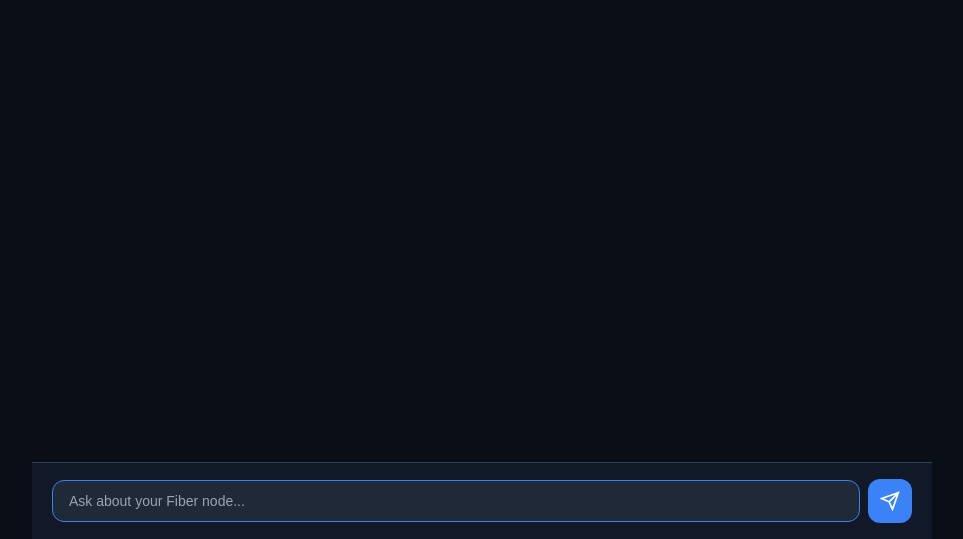
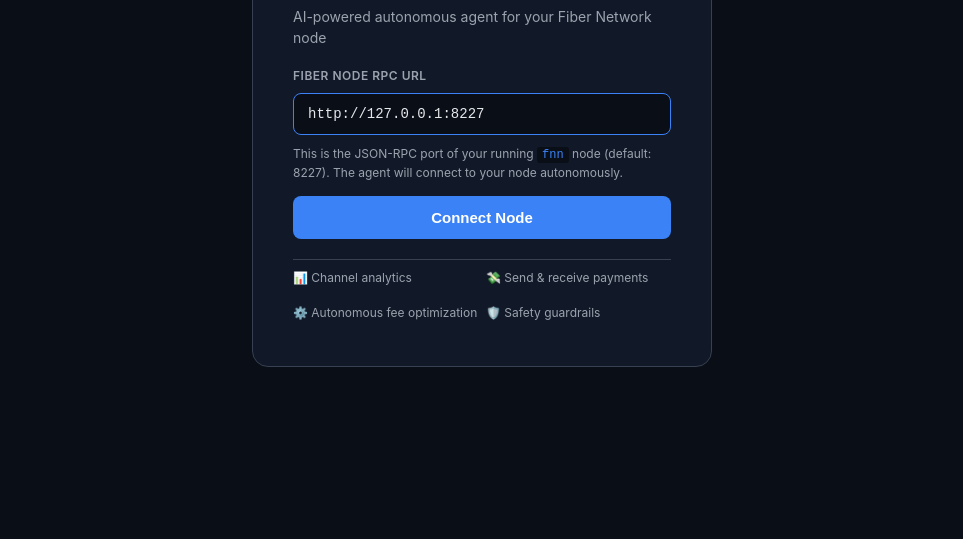
Before and after one commit to RaheemJnr/fiber-pilot, a website: page public/index.html in a window 1280 px wide. Shown: the part 261-800 px from the top of the page, without its empty margins (158-1121 px from the left). Drawn offline with Linux system fonts and the light colour scheme; no server answers.

Commit message:
feat: per-session Fiber RPC + connect screen for hosted deployment
- Add connect screen: users enter their own Fiber node RPC URL before chatting
- Session creation now accepts fiberRpcUrl, creates per-session rpc/safety/audit
- /api/node-status uses sessionId query param to reach the right node
- Each user connects their own node — server is stateless per Fiber instance
- Enables fully hosted deployment where anyone can point to their own fnn node

```diff
--- a/public/app.js
+++ b/public/app.js
@@ -8,24 +8,53 @@ const chatInput = document.getElementById("chat-input");
 const sendBtn = document.getElementById("send-btn");
 const statusDot = document.getElementById("status-dot");
 const nodeInfoEl = document.getElementById("node-info");
+const connectScreen = document.getElementById("connect-screen");
+const chatFooter = document.getElementById("chat-footer");
 
-// Initialize session on load
-async function init() {
+// Handle connect form submit
+async function handleConnect(e) {
+  e.preventDefault();
+  const rpcUrl = document.getElementById("rpc-url-input").value.trim();
+  const btn = document.getElementById("connect-btn");
+  const errEl = document.getElementById("connect-error");
+
+  btn.textContent = "Connecting...";
+  btn.disabled = true;
+  errEl.style.display = "none";
+
   try {
-    const res = await fetch("/api/session", { method: "POST" });
+    const res = await fetch("/api/session", {
+      method: "POST",
+      headers: { "Content-Type": "application/json" },
+      body: JSON.stringify({ fiberRpcUrl: rpcUrl }),
+    });
     const data = await res.json();
     state.sessionId = data.sessionId;
-  } catch {
-    console.error("Failed to create session");
-  }
-  fetchNodeStatus();
-  setInterval(fetchNodeStatus, 30000);
+
+    // Verify node is reachable
+    const status = await fetch(`/api/node-status?sessionId=${state.sessionId}`);
+    const statusData = await status.json();
+
+    if (!statusData.connected) {
+      throw new Error("Could not reach your Fiber node at " + rpcUrl + ". Make sure fnn is running.");
     }
 
-async function fetchNodeStatus() {
-  try {
-    const res = await fetch("/api/node-status");
-    const data = await res.json();
+    // Show chat UI
+    connectScreen.style.display = "none";
+    chatMessages.style.display = "";
+    chatFooter.style.display = "";
+    updateNodeStatus(statusData);
+    setInterval(fetchNodeStatus, 30000);
+
+  } catch (err) {
+    errEl.textContent = err.message;
+    errEl.style.display = "block";
+    btn.textContent = "Connect Node";
+    btn.disabled = false;
+  }
+}
+
+function updateNodeStatus(data) {
   if (data.connected) {
     statusDot.className = "status-dot connected";
     const pk = data.publicKey
@@ -36,6 +65,13 @@ async function fetchNodeStatus() {
     statusDot.className = "status-dot disconnected";
     nodeInfoEl.textContent = "Node disconnected";
   }
+}
+
+async function fetchNodeStatus() {
+  try {
+    const res = await fetch(`/api/node-status?sessionId=${state.sessionId}`);
+    const data = await res.json();
+    updateNodeStatus(data);
   } catch {
     statusDot.className = "status-dot disconnected";
     nodeInfoEl.textContent = "Node disconnected";
@@ -307,4 +343,5 @@ chatInput.addEventListener("keydown", (e) => {
   }
 });
 
-init();
+// Focus the RPC URL input on load
+document.getElementById("rpc-url-input")?.focus();
--- a/public/index.html
+++ b/public/index.html
@@ -101,7 +101,38 @@ chmod 600 ckb/key</pre>
       </div>
     </div>
 
-    <main id="chat-messages" class="chat-messages">
+    <!-- Connect Screen -->
+    <div id="connect-screen" class="connect-screen">
+      <div class="connect-card">
+        <div class="connect-logo">
+          <span>&#x26A1;</span>
+          <span>fiber-pilot</span>
+        </div>
+        <p class="connect-tagline">AI-powered autonomous agent for your Fiber Network node</p>
+        <form id="connect-form" onsubmit="handleConnect(event)">
+          <label for="rpc-url-input">Fiber Node RPC URL</label>
+          <input
+            type="text"
+            id="rpc-url-input"
+            placeholder="http://your-server-ip:8227"
+            value="http://127.0.0.1:8227"
+            autocomplete="off"
+            spellcheck="false"
+          />
+          <p class="connect-hint">This is the JSON-RPC port of your running <code>fnn</code> node (default: 8227). The agent will connect to your node autonomously.</p>
+          <button type="submit" id="connect-btn">Connect Node</button>
+          <p id="connect-error" class="connect-error" style="display:none"></p>
+        </form>
+        <div class="connect-features">
+          <div class="connect-feature">&#x1F4CA; Channel analytics</div>
+          <div class="connect-feature">&#x1F4B8; Send &amp; receive payments</div>
+          <div class="connect-feature">&#x2699;&#xFE0F; Autonomous fee optimization</div>
+          <div class="connect-feature">&#x1F6E1;&#xFE0F; Safety guardrails</div>
+        </div>
+      </div>
+    </div>
+
+    <main id="chat-messages" class="chat-messages" style="display:none">
       <div class="welcome-message">
         <h2>&#x26A1; Welcome to fiber-pilot</h2>
         <p>Your Fiber node on autopilot. Ask me anything about your node, channels, or payments.</p>
@@ -114,7 +145,7 @@ chmod 600 ckb/key</pre>
       </div>
     </main>
 
-    <footer class="chat-input-area">
+    <footer class="chat-input-area" id="chat-footer" style="display:none">
       <form id="chat-form" onsubmit="handleSubmit(event)">
         <input type="text" id="chat-input" placeholder="Ask about your Fiber node..." autocomplete="off" autofocus>
         <button type="submit" id="send-btn">
--- a/public/styles.css
+++ b/public/styles.css
@@ -424,6 +424,131 @@ header {
   border-radius: 2px;
 }
 
+/* Connect Screen */
+.connect-screen {
+  position: fixed;
+  inset: 0;
+  background: var(--bg-primary);
+  display: flex;
+  align-items: center;
+  justify-content: center;
+  padding: 20px;
+  z-index: 200;
+}
+
+.connect-card {
+  background: var(--bg-secondary);
+  border: 1px solid var(--border);
+  border-radius: 16px;
+  padding: 40px;
+  width: 100%;
+  max-width: 460px;
+  display: flex;
+  flex-direction: column;
+  gap: 20px;
+}
+
+.connect-logo {
+  display: flex;
+  align-items: center;
+  gap: 10px;
+  font-size: 24px;
+  font-weight: 800;
+  color: var(--accent-blue);
+}
+
+.connect-logo span:first-child {
+  font-size: 28px;
+}
+
+.connect-tagline {
+  font-size: 14px;
+  color: var(--text-secondary);
+  line-height: 1.5;
+}
+
+#connect-form {
+  display: flex;
+  flex-direction: column;
+  gap: 10px;
+}
+
+#connect-form label {
+  font-size: 12px;
+  font-weight: 600;
+  color: var(--text-secondary);
+  text-transform: uppercase;
+  letter-spacing: 0.5px;
+}
+
+#connect-form input {
+  background: var(--bg-primary);
+  border: 1px solid var(--border);
+  border-radius: 8px;
+  padding: 12px 14px;
+  color: var(--text-primary);
+  font-size: 14px;
+  font-family: 'SF Mono', 'Fira Code', monospace;
+  outline: none;
+  transition: border-color 0.2s;
+}
+
+#connect-form input:focus {
+  border-color: var(--accent-blue);
+}
+
+.connect-hint {
+  font-size: 12px;
+  color: var(--text-secondary);
+  line-height: 1.5;
+}
+
+.connect-hint code {
+  color: var(--accent-blue);
+  background: var(--bg-primary);
+  padding: 1px 5px;
+  border-radius: 3px;
+}
+
+#connect-btn {
+  background: var(--accent-blue);
+  color: white;
+  border: none;
+  border-radius: 8px;
+  padding: 13px;
+  font-size: 15px;
+  font-weight: 600;
+  cursor: pointer;
+  transition: opacity 0.2s;
+  margin-top: 4px;
+}
+
+#connect-btn:hover { opacity: 0.85; }
+#connect-btn:disabled { opacity: 0.5; cursor: not-allowed; }
+
+.connect-error {
+  font-size: 12px;
+  color: var(--accent-red);
+  background: rgba(239, 68, 68, 0.08);
+  border: 1px solid rgba(239, 68, 68, 0.2);
+  border-radius: 6px;
+  padding: 8px 12px;
+}
+
+.connect-features {
+  display: grid;
+  grid-template-columns: 1fr 1fr;
+  gap: 8px;
+  padding-top: 4px;
+  border-top: 1px solid var(--border);
+}
+
+.connect-feature {
+  font-size: 12px;
+  color: var(--text-secondary);
+  padding: 6px 0;
+}
+
 /* Docs Button */
 .docs-btn {
   padding: 6px 12px;
```
Also changed, not shown: src/server.ts (+41 -33 lines). Lines whose indentation alone changed are shown as unchanged.
